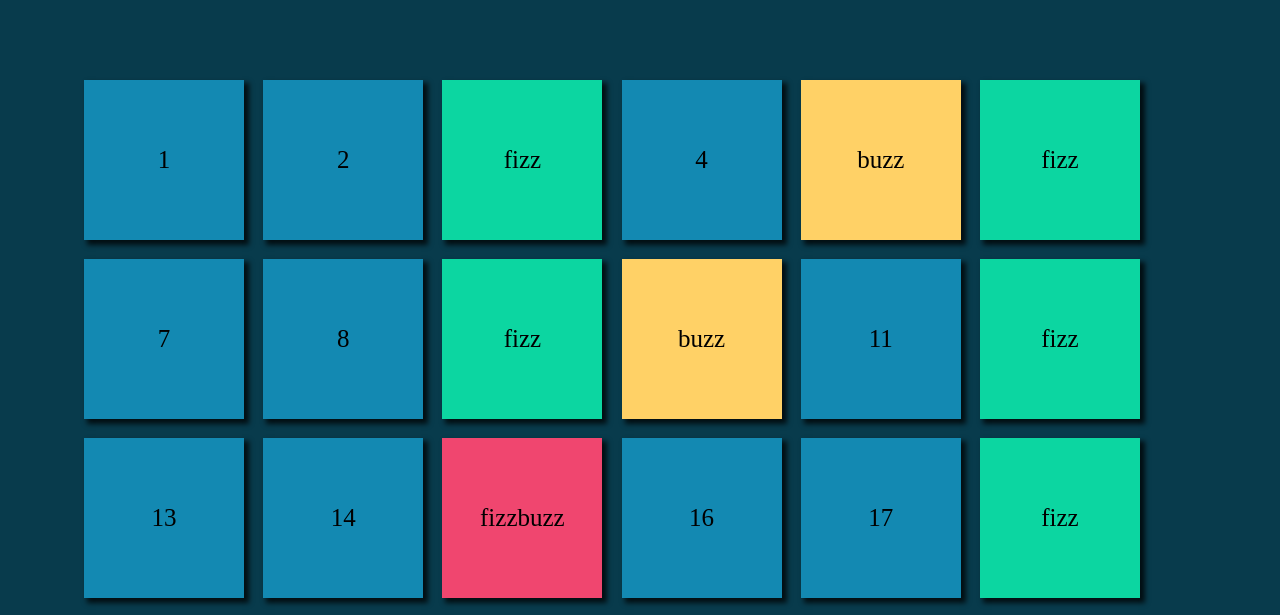
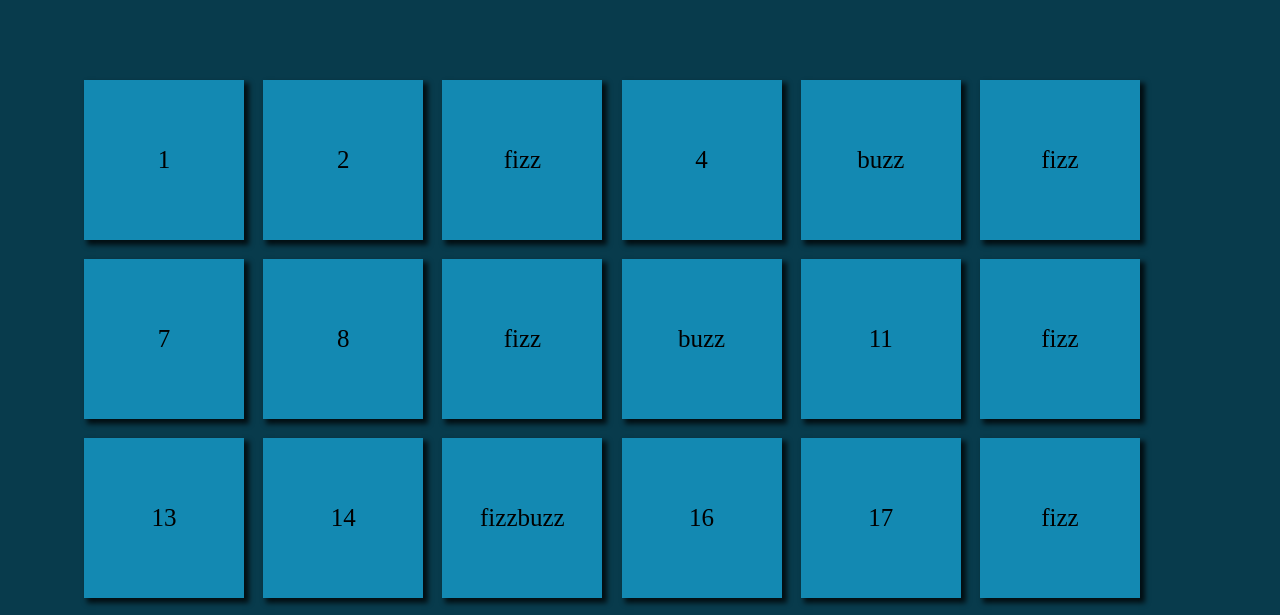
Before and after one commit to LucaBrivio183/js-fizzbuzz, a plain HTML site: page index.html in a window 1280 px wide. Shown: the part 183-798 px from the top of the page. Drawn offline with Linux system fonts and the light colour scheme.

Commit message:
feat: minor changes

```diff
--- a/css/style.css
+++ b/css/style.css
@@ -44,6 +44,7 @@ h1 {
     -webkit-box-shadow: 4px 4px 5px 1px rgba(0,0,0,0.76);
     box-shadow: 4px 4px 5px 1px rgba(0,0,0,0.76);
     text-overflow: ellipsis;
+    background-color: #1389b2;
 }
 
 .number {
```
